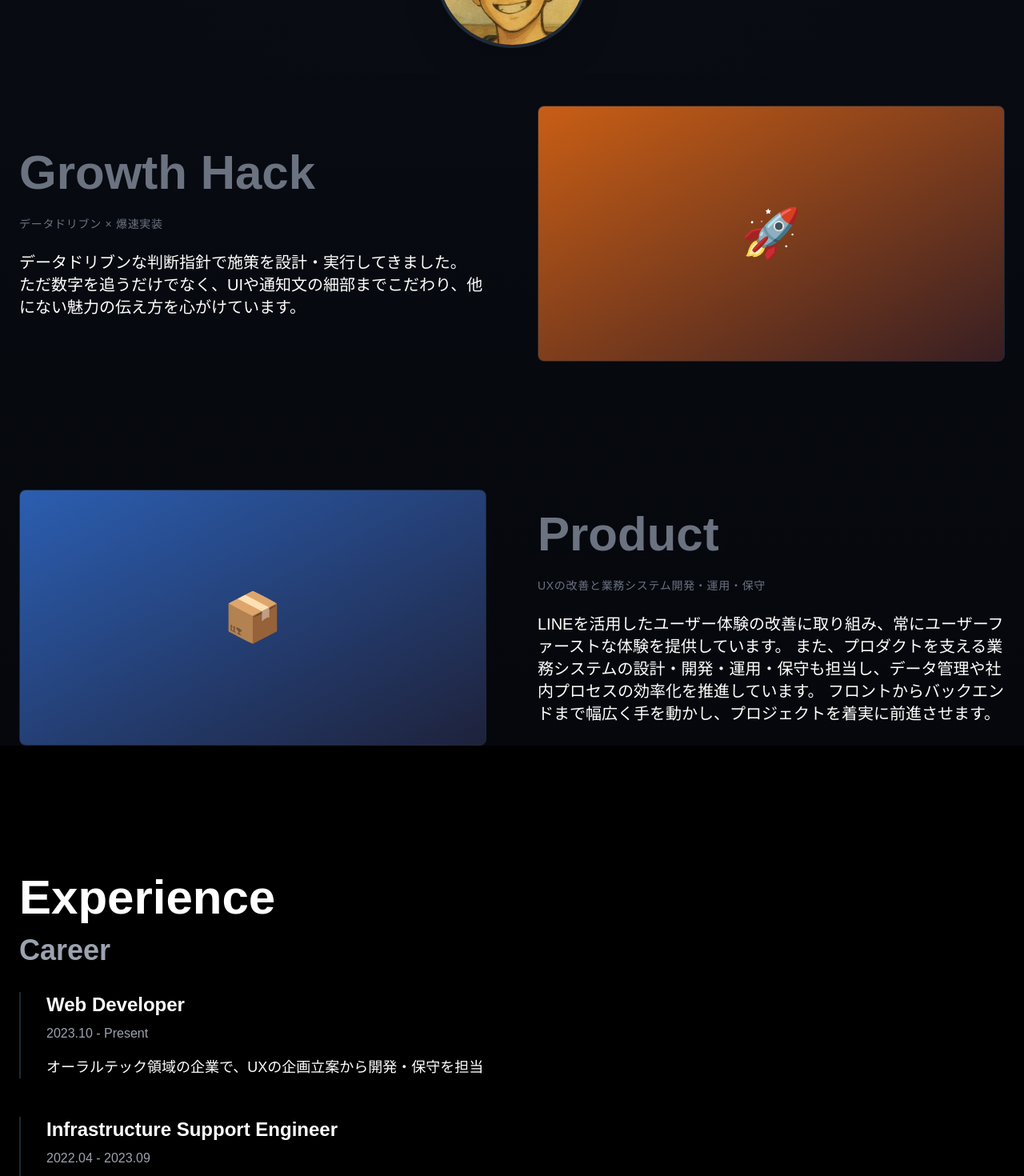
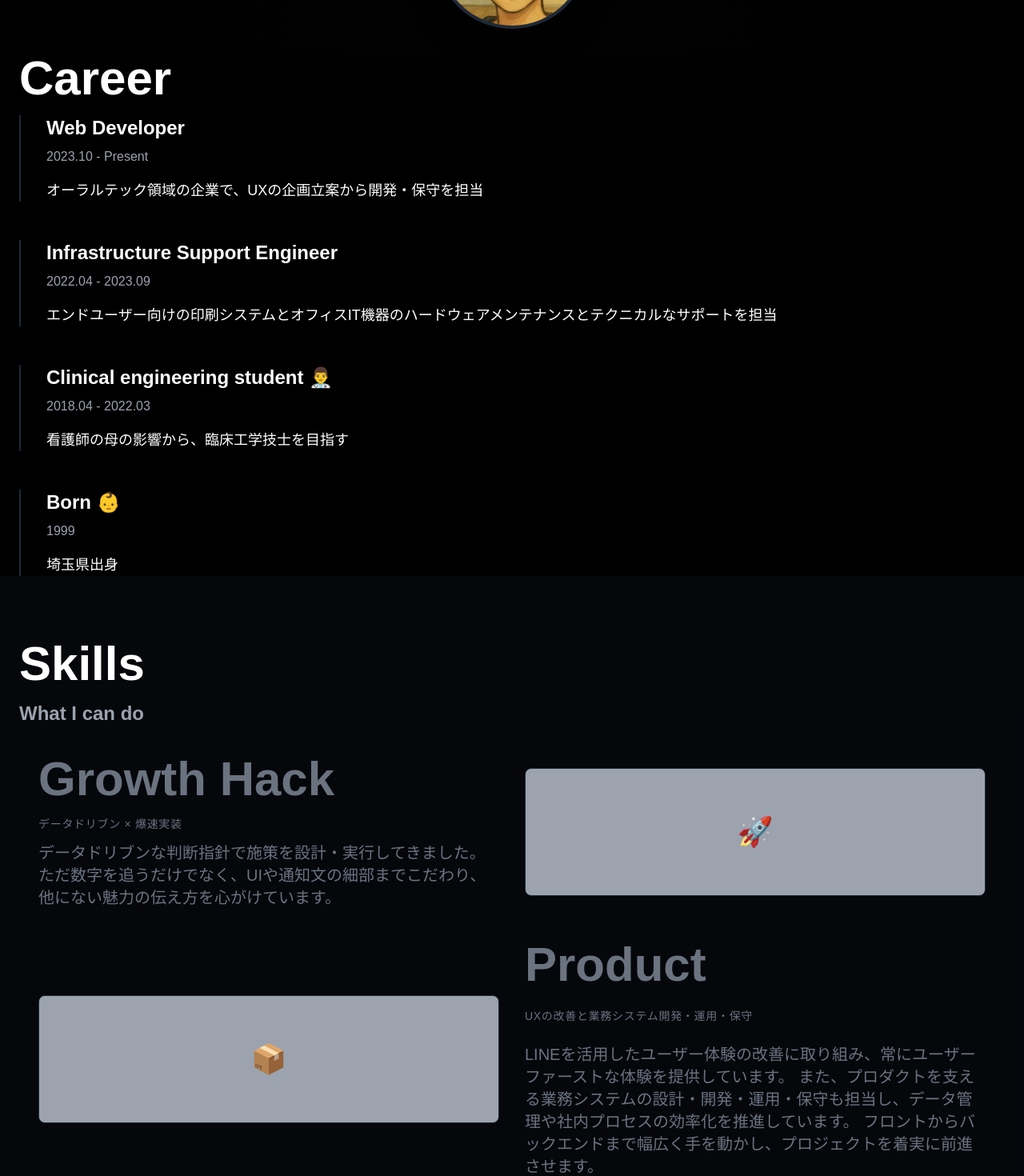
Before and after one commit to hsnyt/corporate, a React (Vite) app: page / in a window 1280 px wide. Shown: the part 1140-2610 px from the top of the page at 80% size. Built offline with nearby package versions, Linux system fonts and the light colour scheme.

Commit message:
プロフィールの更新

```diff
--- a/src/App.tsx
+++ b/src/App.tsx
@@ -2,7 +2,7 @@ import { useState, useEffect } from 'react'
 import Header from './components/Header'
 import ParallaxText from './components/ParallaxText'
 import Hero from './components/Hero'
-import AboutMe from './components/AboutMe'
+import Profile from './components/Profile'
 import Products from './components/Products'
 import Experience from './components/Experience'
 import Contact from './components/Contact'
@@ -44,7 +44,7 @@ function App() {
       <main className="pt-20">
         <Hero />
         <section id="about">
-          <AboutMe />
+          <Profile />
         </section>
         <section id="experience">
           <Experience />
--- /dev/null
+++ b/src/components/Ability.tsx
@@ -0,0 +1,55 @@
+import { FC } from 'react';
+
+const Ability: FC = () => (
+    <div>
+        {/* Skills セクション */}
+        <section className="px-6 pt-1">
+            <div className="max-w-7xl mx-auto">
+                {/* Skill 1 */}
+                <div className="mb-10 group">
+                    <div className="grid grid-cols-1 lg:grid-cols-2 gap-8 items-center">
+                        <div className="space-y-3">
+                            <h3 className="text-4xl md:text-6xl font-black mb-4 text-gray-500 group-hover:text-orange-400 transition-colors duration-500">Growth Hack</h3>
+                            <p className="text-sm text-gray-500 mb-4 tracking-wider">
+                                データドリブン × 爆速実装
+                            </p>
+                            <p className="text-lg md:text-xl leading-relaxed text-gray-500 group-hover:text-white transition-colors duration-500">
+                                データドリブンな判断指針で施策を設計・実行してきました。
+                                ただ数字を追うだけでなく、UIや通知文の細部までこだわり、他にない魅力の伝え方を心がけています。
+                            </p>
+                        </div>
+                        <div className="group-hover:scale-110 transition-transform duration-700 ease-out">
+                            <div className="w-full h-40 bg-gray-400 group-hover:bg-gradient-to-br group-hover:from-orange-500/80 group-hover:to-red-400/20 rounded-lg flex items-center justify-center border border-gray-800 transition-colors duration-500">
+                                <div className="text-4xl">🚀</div>
+                            </div>
+                        </div>
+                    </div>
+                </div>
+
+                {/* Skill 2 */}
+                <div className="mb-14 group">
+                    <div className="grid grid-cols-1 lg:grid-cols-2 gap-8 items-center">
+                        <div className="order-2 lg:order-1 group-hover:scale-110 transition-transform duration-700 ease-out">
+                            <div className="w-full h-40 bg-gray-400 group-hover:bg-gradient-to-br group-hover:from-blue-500/70 group-hover:to-indigo-400/20 rounded-lg flex items-center justify-center border border-gray-800 transition-colors duration-500">
+                                <div className="text-4xl">📦</div>
+                            </div>
+                        </div>
+                        <div className="order-1 lg:order-2 space-y-6">
+                            <h3 className="text-4xl md:text-6xl font-black mb-4 text-gray-500 group-hover:text-blue-400 transition-colors duration-500">Product</h3>
+                            <p className="text-sm text-gray-500 mb-4 tracking-wider">
+                                UXの改善と業務システム開発・運用・保守
+                            </p>
+                            <p className="text-lg md:text-xl leading-relaxed text-gray-500 group-hover:text-white transition-colors duration-500">
+                                LINEを活用したユーザー体験の改善に取り組み、常にユーザーファーストな体験を提供しています。
+                                また、プロダクトを支える業務システムの設計・開発・運用・保守も担当し、データ管理や社内プロセスの効率化を推進しています。
+                                フロントからバックエンドまで幅広く手を動かし、プロジェクトを着実に前進させます。
+                            </p>
+                        </div>
+                    </div>
+                </div>
+            </div>
+        </section>
+    </div>
+);
+
+export default Ability;
--- a/src/components/AboutMe.tsx
+++ /dev/null
@@ -1,71 +0,0 @@
-import { FC } from 'react';
-
-const AboutMe: FC = () => (
-    <div className="bg-gradient-to-b from-gray-900/50 to-gray-900/30 pt-10">
-        {/* About Me セクション */}
-        <section className="px-6 relative overflow-hidden">
-            <div className="max-w-7xl mx-auto text-center relative z-10">
-                <h3 className="text-2xl md:text-4xl font-black mb-12 text-gray-400">About me</h3>
-                <div className="flex justify-center mb-8">
-                    <img
-                        src="/images/me.png"
-                        alt="HSNYT Logo"
-                        className="w-32 h-32 md:w-48 md:h-48 rounded-full object-cover border-4 border-gray-800 shadow-2xl"
-                    />
-                </div>
-            </div>
-            {/* Background decoration */}
-            <div className="absolute inset-0 bg-gradient-to-r from-transparent via-gray-800/5 to-transparent" />
-        </section>
-
-        {/* Skills セクション */}
-        <section className="px-6 pt-10">
-            <div className="max-w-7xl mx-auto">
-                {/* Skill 1 */}
-                <div className="mb-40 group">
-                    <div className="grid grid-cols-1 lg:grid-cols-2 gap-16 items-center">
-                        <div className="space-y-6">
-                            <h3 className="text-4xl md:text-6xl font-black mb-4 text-gray-500 group-hover:text-white transition-colors duration-500">Growth Hack</h3>
-                            <p className="text-sm text-gray-500 mb-4 tracking-wider">
-                                データドリブン × 爆速実装
-                            </p>
-                            <p className="text-lg md:text-xl leading-relaxed">
-                                データドリブンな判断指針で施策を設計・実行してきました。
-                                ただ数字を追うだけでなく、UIや通知文の細部までこだわり、他にない魅力の伝え方を心がけています。
-                            </p>
-                        </div>
-                        <div className="group-hover:scale-105 transition-transform duration-700 ease-out">
-                            <div className="w-full h-80 bg-gradient-to-br from-orange-500/80 to-red-400/20 rounded-lg flex items-center justify-center border border-gray-800">
-                                <div className="text-6xl">🚀</div>
-                            </div>
-                        </div>
-                    </div>
-                </div>
-
-                {/* Skill 2 */}
-                <div className="mb-40 group">
-                    <div className="grid grid-cols-1 lg:grid-cols-2 gap-16 items-center">
-                        <div className="order-2 lg:order-1 group-hover:scale-105 transition-transform duration-700 ease-out">
-                            <div className="w-full h-80 bg-gradient-to-br from-blue-500/70 to-indigo-400/20 rounded-lg flex items-center justify-center border border-gray-800">
-                                <div className="text-6xl">📦</div>
-                            </div>
-                        </div>
-                        <div className="order-1 lg:order-2 space-y-6">
-                            <h3 className="text-4xl md:text-6xl font-black mb-4 text-gray-500 group-hover:text-white transition-colors duration-500">Product</h3>
-                            <p className="text-sm text-gray-500 mb-4 tracking-wider">
-                                UXの改善と業務システム開発・運用・保守
-                            </p>
-                            <p className="text-lg md:text-xl leading-relaxed">
-                                LINEを活用したユーザー体験の改善に取り組み、常にユーザーファーストな体験を提供しています。
-                                また、プロダクトを支える業務システムの設計・開発・運用・保守も担当し、データ管理や社内プロセスの効率化を推進しています。
-                                フロントからバックエンドまで幅広く手を動かし、プロジェクトを着実に前進させます。
-                            </p>
-                        </div>
-                    </div>
-                </div>
-            </div>
-        </section>
-    </div>
-);
-
-export default AboutMe;
--- a/src/components/Contact.tsx
+++ b/src/components/Contact.tsx
@@ -12,7 +12,7 @@ const Contact: FC = () => {
   };
 
   return (
-    <section className="px-6 py-32 bg-gradient-to-b from-gray-900/30 to-black">
+    <section className="px-6 py-20 bg-gradient-to-b from-gray-900/30 to-black">
       <div className="max-w-7xl mx-auto">
         <h3 className="text-4xl md:text-6xl font-black mb-4">Contact</h3>
         <p className="text-lg md:text-2xl mb-8 text-gray-300 max-w-4xl">
--- a/src/components/Experience.tsx
+++ b/src/components/Experience.tsx
@@ -3,8 +3,7 @@ import { FC } from 'react';
 const Experience: FC = () => (
   <section className="px-6">
     <div className="max-w-7xl mx-auto">
-      <h3 className="text-4xl md:text-6xl font-black mb-4">Experience</h3>
-      <h4 className="text-2xl md:text-4xl font-bold mb-8 text-gray-400">Career</h4>
+      <h3 className="text-4xl md:text-6xl font-black mb-4">Career</h3>
       {/* <h4 className="text-2xl md:text-4xl font-bold mb-8 text-gray-400">What I Do</h4> */}
       <div className="space-y-12">
         <div className="border-l-2 border-gray-800 pl-8 hover:border-gray-600 transition-colors duration-300">
--- a/src/components/Products.tsx
+++ b/src/components/Products.tsx
@@ -8,7 +8,7 @@ const productList = [
 ];
 
 const Products: FC = () => (
-  <section className="px-6 py-32">
+  <section className="px-6 py-20">
     <div className="max-w-7xl mx-auto">
       <h3 className="text-4xl md:text-6xl font-black mb-4">Products</h3>
       {/* <h4 className="text-2xl md:text-4xl font-bold mb-8 text-gray-400">What I Do</h4> */}
--- /dev/null
+++ b/src/components/Profile.tsx
@@ -0,0 +1,23 @@
+import { FC } from 'react';
+
+const Profile: FC = () => (
+    <div className="pt-10">
+        {/* About Me セクション */}
+        <section className="px-6 relative overflow-hidden">
+            <div className="max-w-7xl mx-auto text-center relative z-10">
+                <h3 className="text-2xl md:text-4xl font-black mb-6 text-gray-400">Profile</h3>
+                <div className="flex justify-center mb-8">
+                    <img
+                        src="/images/me.png"
+                        alt="HSNYT Logo"
+                        className="w-32 h-32 md:w-48 md:h-48 rounded-full object-cover border-4 border-gray-800 shadow-2xl"
+                    />
+                </div>
+            </div>
+            {/* Background decoration */}
+            <div className="absolute inset-0 bg-gradient-to-r from-transparent via-gray-800/5 to-transparent" />
+        </section>
+    </div>
+);
+
+export default Profile;
--- a/src/components/Skills.tsx
+++ b/src/components/Skills.tsx
@@ -1,4 +1,5 @@
 import { FC } from 'react';
+import Ability from "./Ability.tsx";
 
 const categories = [
   {
@@ -66,10 +67,12 @@ const categories = [
 ];
 
 const Skills: FC = () => (
-  <section className="px-6 py-32 bg-gray-900/30">
+  <>
+    <section className="px-6 py-20 bg-gray-900/30">
       <div className="max-w-7xl mx-auto">
         <h3 className="text-4xl md:text-6xl font-black mb-4">Skills</h3>
-      <h4 className="text-2xl md:text-4xl font-bold mb-8 text-gray-400">What I can do</h4>
+        <h4 className="text-lg md:text-2xl font-bold mb-8 text-gray-400">What I can do</h4>
+        <Ability />
         <div className="grid grid-cols-1 md:grid-cols-2 lg:grid-cols-3 gap-12">
           {categories.map((cat) => (
               <div key={cat.title} className="flex flex-col">
@@ -87,6 +90,7 @@ const Skills: FC = () => (
         </div>
       </div>
     </section>
+  </>
 );
 
 export default Skills;
```
Lines whose indentation alone changed are shown as unchanged.
